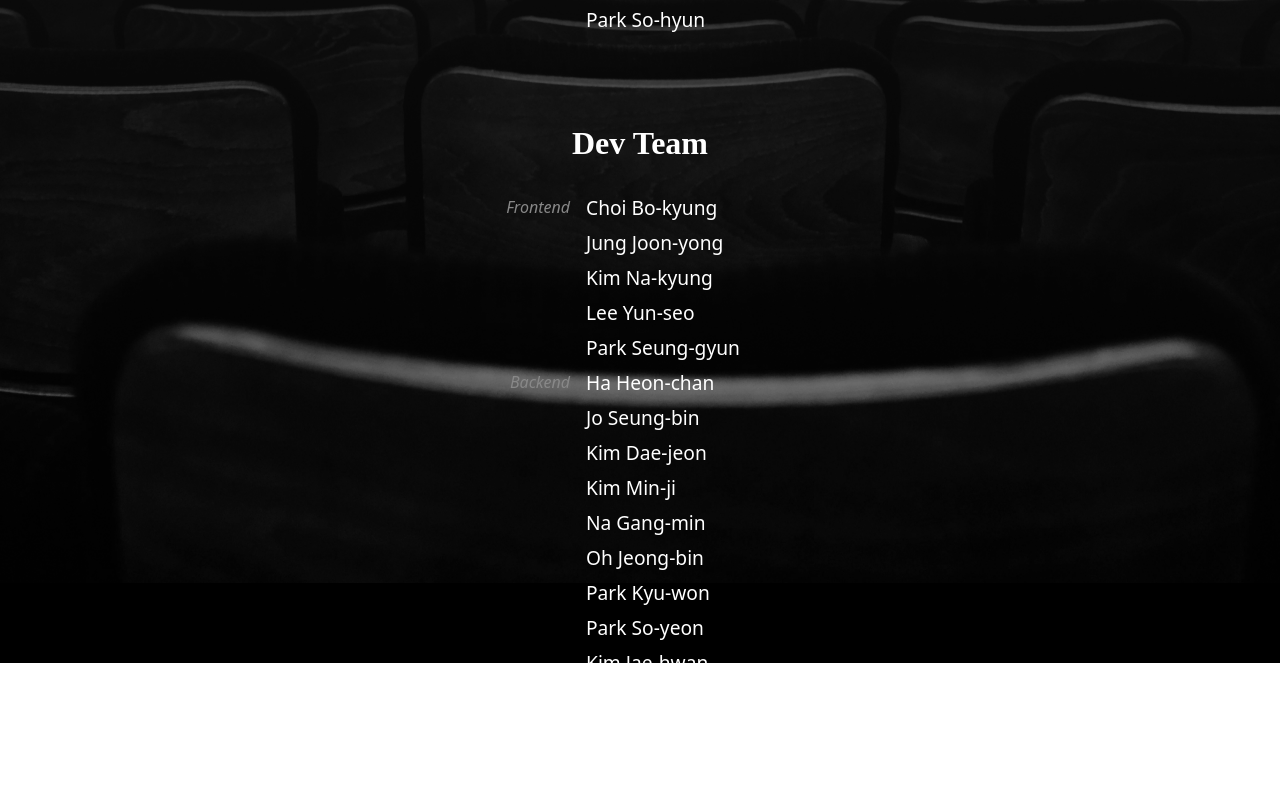
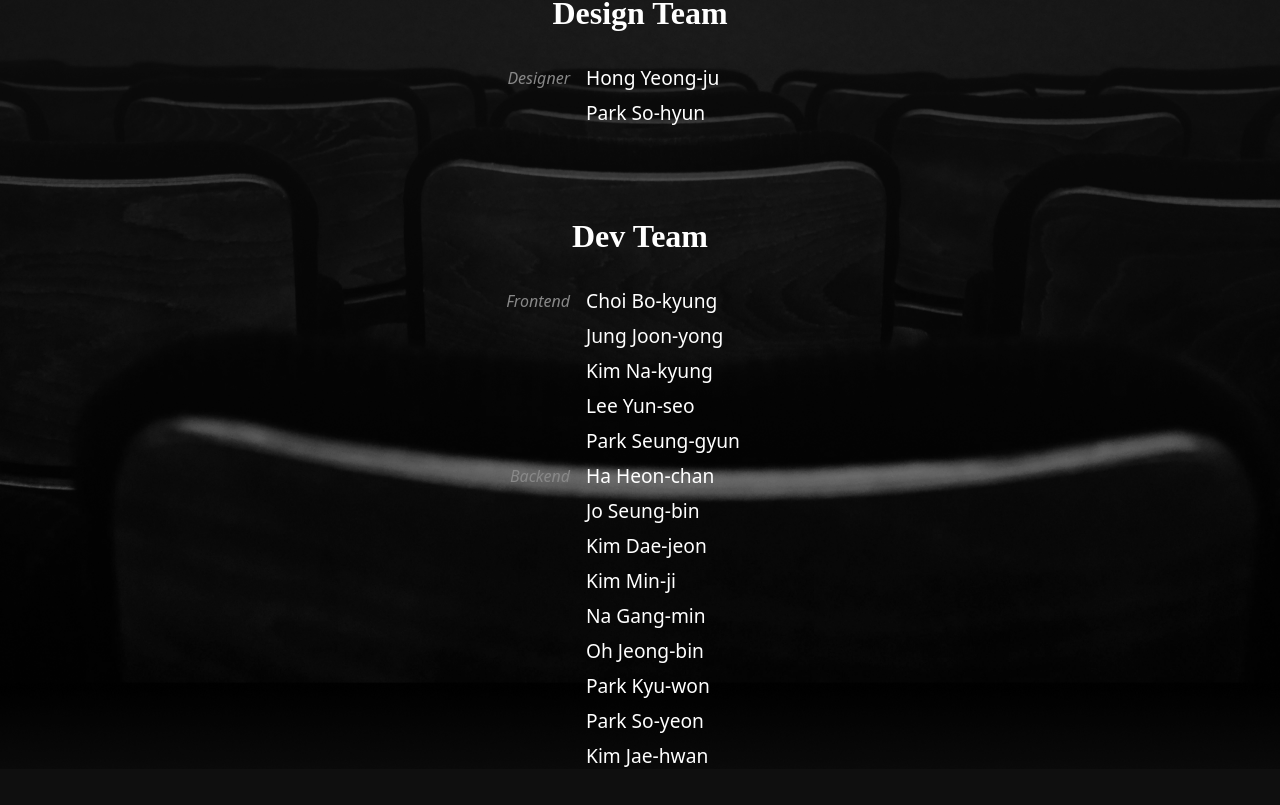
Before and after one commit to Sequence-Front/sequence, a React (Create React App) app: page / in a window 1280 px wide. Shown: the part 5248-6053 px from the top of the page. Before the commit the page ends 5924 px from the top, so only its background shows below. Built offline with nearby package versions, Linux system fonts and the light colour scheme.

Commit message:
'main-bottomBug-fixed'

```diff
--- a/src/main/MainPage.tsx
+++ b/src/main/MainPage.tsx
@@ -9,7 +9,7 @@ const Container = styled.div`
 `;
 
 const BlackSection = styled.div`
-    background-color: #000000;
+    background-color: #0f0f0f;
     height: 10vh;
 `;
 
--- a/src/main/page/WhoMade.tsx
+++ b/src/main/page/WhoMade.tsx
@@ -4,7 +4,7 @@ import BackgroundImage from '../../asset/image/WhoMadeImage.png';
 
 const Container = styled.div`
   width: 100%;
-  height: 100vh;
+  min-height: 100vh;
   position: relative;
   background: url(${BackgroundImage}) no-repeat center center;
   background-size: cover;
```
